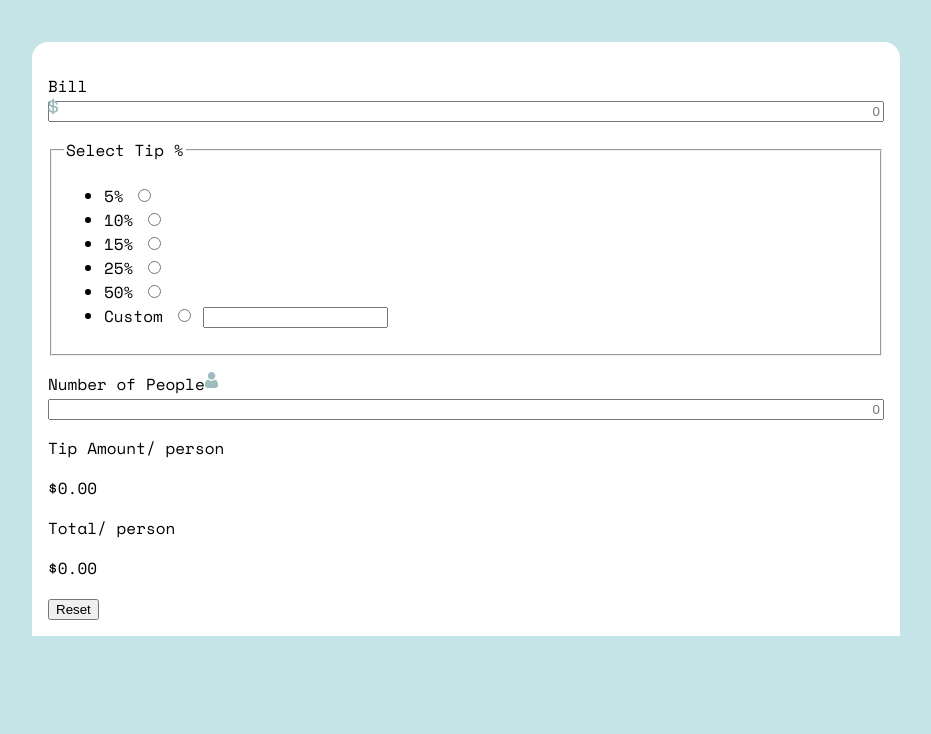
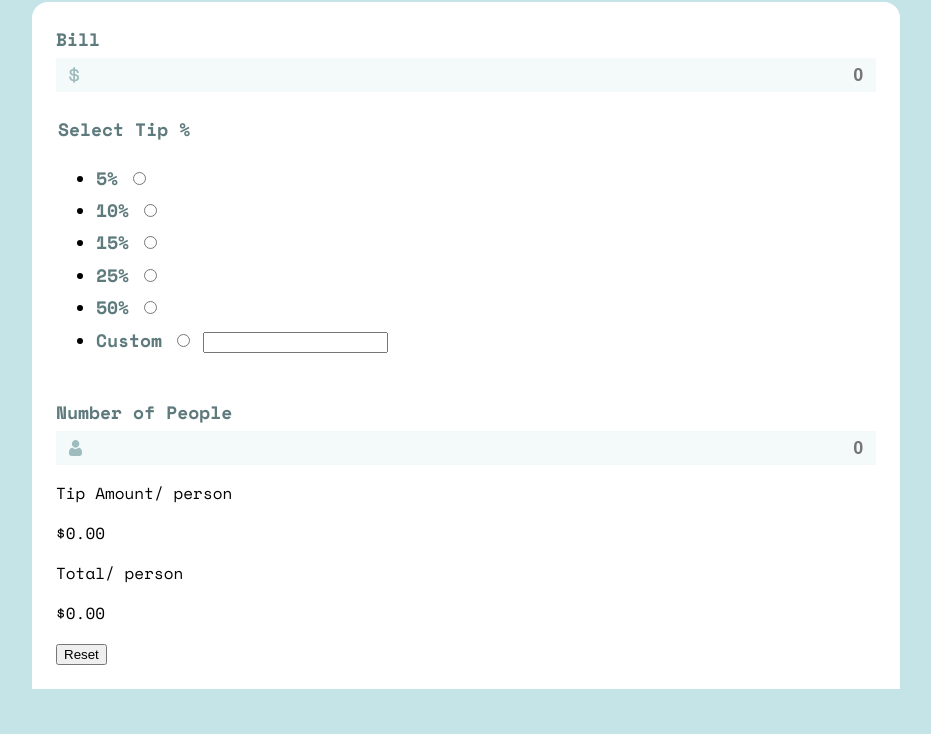
Before and after one commit to BlessTheBoy/tip-calculator-app, a website: page index.html in a window 1280 px wide. Shown: the part 130-864 px from the top of the page, without its empty margins (174-1105 px from the left). After the commit the page ends 840 px from the top, so only its background shows below. Drawn offline with nearby package versions, Linux system fonts and the light colour scheme.

Commit message:
input styling

```diff
--- a/app/scss/components/_index.scss
+++ b/app/scss/components/_index.scss
@@ -3,3 +3,4 @@
 @forward 'Calculator';
 @forward 'form';
 @forward 'input-group';
+@forward 'tip-percent';
--- a/app/scss/components/calculator.scss
+++ b/app/scss/components/calculator.scss
@@ -4,7 +4,7 @@
 .calc {
   &__container {
     background-color: $white;
-    padding: 1rem;
+    padding: 1.5rem;
     border-radius: 1rem 1rem 0 0;
   }
 }
--- a/app/scss/components/form.scss
+++ b/app/scss/components/form.scss
@@ -2,17 +2,29 @@
 @use '../util' as *;
 
 .form {
-  .form-control {
-    span {
-      display: block;
-      position: relative;
-    }
-    input {
-      text-align: right;
-      width: 100%;
-    }
-    img {
-      position: absolute;
-    }
+  label,
+  legend {
+    display: inline-block;
+    color: $dark-grayish-cyan;
+    font-weight: 700;
+    margin: 0 0 0.4rem;
+    font-size: rem(18);
+  }
+
+  // Remove autocomplete styling
+  input:-webkit-autofill,
+  input:-webkit-autofill:hover,
+  input:-webkit-autofill:focus,
+  textarea:-webkit-autofill,
+  textarea:-webkit-autofill:hover,
+  textarea:-webkit-autofill:focus,
+  select:-webkit-autofill,
+  select:-webkit-autofill:hover,
+  select:-webkit-autofill:focus {
+    border: none;
+    -webkit-text-fill-color: none;
+    background-color: $light-grayish-cyan-2;
+    -webkit-text-fill-color: $very-dark-cyan !important;
+    transition: background-color 5000s ease-in-out 0s;
   }
 }
--- a/app/scss/components/header.scss
+++ b/app/scss/components/header.scss
@@ -2,12 +2,12 @@
 
 .header {
   text-align: center;
-  margin: 4rem auto 2rem;
+  margin: 2.5rem auto 2rem;
   &__logo {
     object-fit: contain;
   }
 
   @include breakpoint(large) {
-    margin-bottom: 3rem;
+    margin-bottom: 4rem auto 3rem;
   }
 }
--- a/app/scss/components/input-group.scss
+++ b/app/scss/components/input-group.scss
@@ -1,12 +1,28 @@
 @use '../util' as *;
 @use '../globals' as *;
 
-.input {
-  padding: rem(5);
-  &__icon {
-    width: rem(20);
+.input-group {
+  margin: 0;
+  span {
+    display: block;
+    position: relative;
   }
-  &__input {
-    background-color: $strong-cyan;
+  input {
+    text-align: right;
+    width: 100%;
+    padding: 0.4rem 0.8rem;
+    color: $very-dark-cyan;
+    font-size: rem(18);
+    font-weight: 700;
+    background-color: $light-grayish-cyan-2;
+    border: none;
+    outline: none;
   }
+  img {
+    position: absolute;
+    top: 50%;
+    padding: 0rem 0.8rem;
+    transform: translateY(-50%);
+  }
+
 }
--- /dev/null
+++ b/app/scss/components/tip-percent.scss
@@ -0,0 +1,8 @@
+@use '../globals' as *;
+@use '../util' as *;
+
+.tip-percent {
+  border: none;
+  padding: 0;
+  margin: 1.5rem 0;
+}
--- a/app/scss/globals/colors.scss
+++ b/app/scss/globals/colors.scss
@@ -1,7 +1,7 @@
 $strong-cyan: hsl(172, 67%, 45%);
 $very-dark-cyan: hsl(183, 100%, 15%);
 $dark-grayish-cyan: hsl(186, 14%, 43%);
-$dark-grayish-cyan: hsl(184, 14%, 56%);
+$dark-grayish-cyan-2: hsl(184, 14%, 56%);
 $light-grayish-cyan: hsl(185, 41%, 84%);
 $light-grayish-cyan-2: hsl(189, 41%, 97%);
 $white: hsl(0, 0%, 100%);
--- a/index.html
+++ b/index.html
@@ -46,14 +46,14 @@
     <main class="container calc">
       <form class="calc__container" action="">
         <div class="calc__form form">
-          <p class="form-control">
+          <p class="input-group">
             <label for="bill">Bill</label>
             <span>
               <img src="images/icon-dollar.svg" alt="" />
               <input type="text" id="bill" name="bill" placeholder="0" />
             </span>
           </p>
-          <fieldset>
+          <fieldset class="tip-percent">
             <legend>Select Tip %</legend>
             <ul>
               <li>
@@ -83,10 +83,12 @@
               </li>
             </ul>
           </fieldset>
-          <p class="form-control">
+          <p class="input-group">
             <label for="People">Number of People</label>
-            <img src="images/icon-person.svg" alt="" />
-            <input type="text" id="people" name="people" placeholder="0" />
+            <span>
+              <img src="images/icon-person.svg" alt="" />
+              <input type="text" id="people" name="people" placeholder="0" />
+            </span>
           </p>
         </div>
 
```
Also changed, not shown: dist/style.css, 1 other file.
